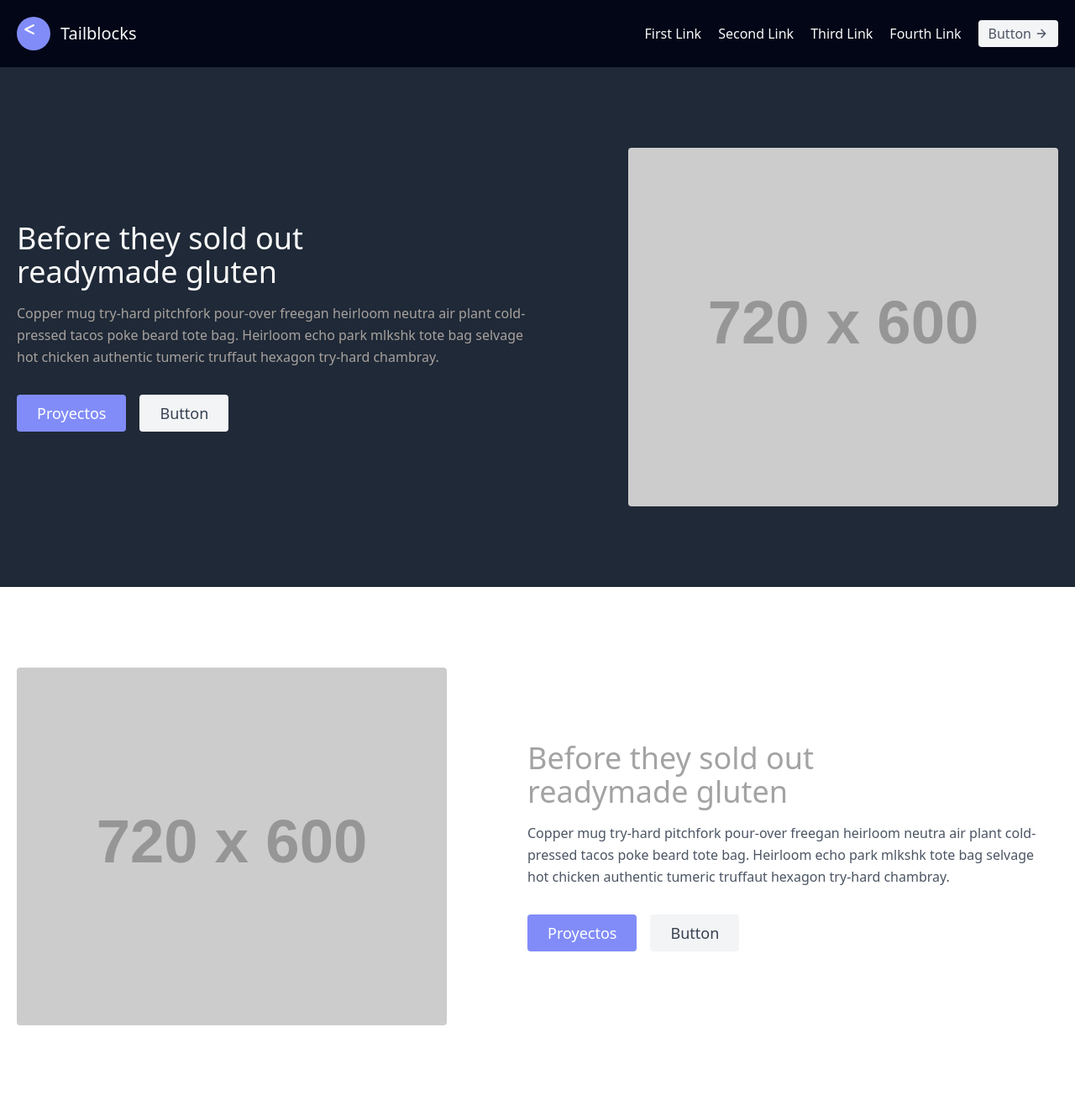
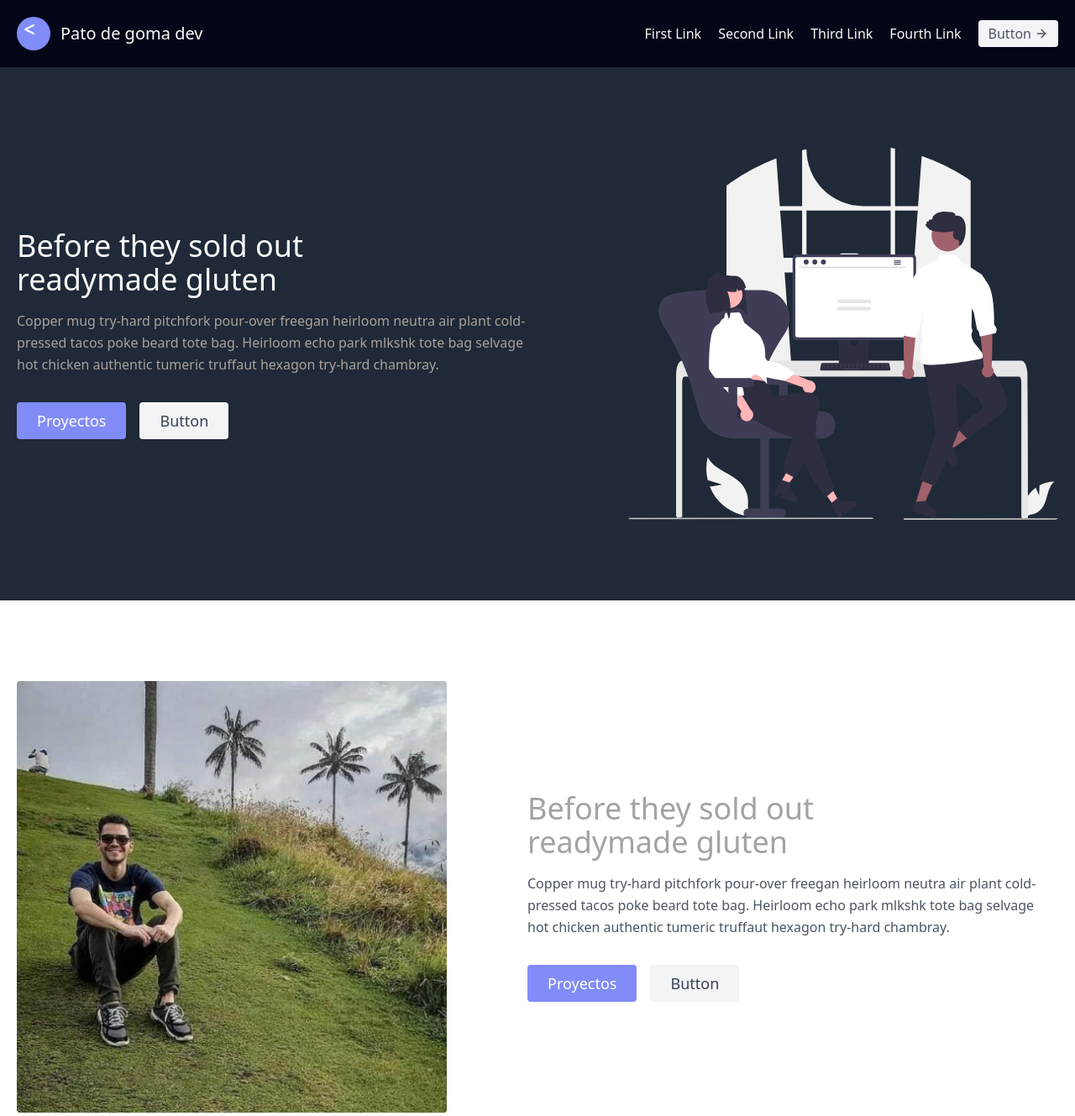
Before and after one commit to punky-1/portafoliS, a website: page public/index.html in a window 1280 px wide. Shown: the whole page at 84% size. Drawn offline with nearby package versions, Linux system fonts and the light colour scheme; placeholder pictures from the web are drawn by us.

Commit message:
modificar el index

```diff
--- a/public/index.html
+++ b/public/index.html
@@ -13,7 +13,7 @@
             <svg xmlns="http://www.w3.org/2000/svg" fill="none" stroke="currentColor" stroke-linecap="round" stroke-linejoin="round" stroke-width="2" class="w-10 h-10 text-white p-2 bg-indigo-400 rounded-full" viewBox="0 0 24 24">
               <path d="M12 2L2 7l10 5 10Proyectos5zM2 17l10 5 10-5M2 12l10 5 10-5"></path>
             </svg>
-            <span class="ml-3 text-xl text-neutral-50">Tailblocks</span>
+            <span class="ml-3 text-xl text-neutral-50">Pato de goma dev</span>
           </a>
           <nav class="md:ml-auto flex flex-wrap items-center text-base justify-center text-neutral-50">
             <a class="mr-5 hover:text-neutral-400">First Link</a>
@@ -43,7 +43,7 @@
             </div>
           </div>
           <div class="lg:max-w-lg lg:w-full md:w-1/2 w-5/6">
-            <img class="object-cover object-center rounded" alt="hero" src="https://dummyimage.com/720x600">
+            <img class="object-cover object-center rounded" alt="hero" src="./img/undraw_in_the_office_re_jtgc (1).svg">
           </div>
         </div>
       </section>
@@ -51,7 +51,7 @@
       <section class="text-gray-600 body-font">
         <div class="container mx-auto flex px-5 py-24 md:flex-row flex-col items-center">
           <div class="lg:max-w-lg lg:w-full md:w-1/2 w-5/6 mb-10 md:mb-0">
-            <img class="object-cover object-center rounded" alt="hero" src="https://dummyimage.com/720x600">
+            <img class="object-cover object-center rounded" alt="hero" src="./img/foto.png">
           </div>
           <div class="lg:flex-grow md:w-1/2 lg:pl-24 md:pl-16 flex flex-col md:items-start md:text-left items-center text-center">
             <h1 class="title-font sm:text-4xl text-3xl mb-4 font-medium text-neutral-400">Before they sold out
```
Also changed, not shown: public/img/foto.png (added), public/img/undraw_in_the_office_re_jtgc (1).svg (added), public/js/input.css (renamed from public/html/css/js/input.css).
